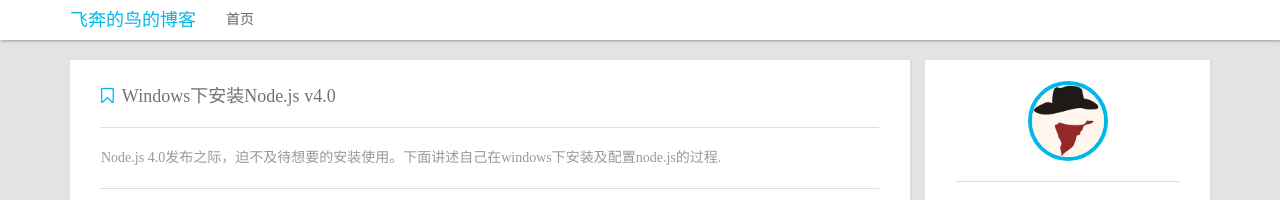
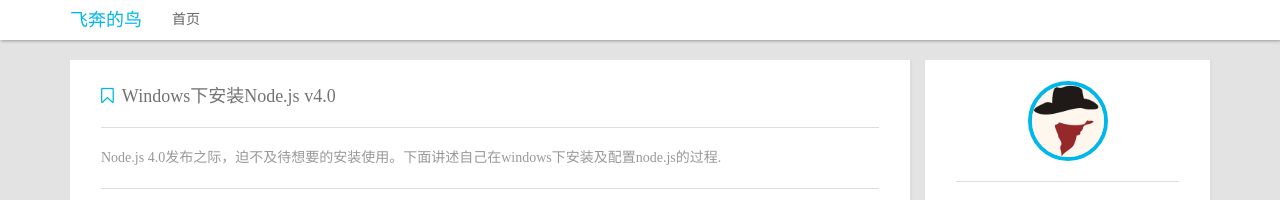
Before and after one commit to pzhang1234/flyc, a Jekyll site: the page built from index.html, in a window 1280 px wide. Shown: the top 200 px of the page. Built offline with Jekyll 4.4.1, drawn with Linux system fonts in a browser that asks for light colours; nearby versions of some CDN libraries; the list of posts is cut into pages by our own code; comment, search, counter and statistics services are not loaded.

Commit message:
Update navbar.html

```diff
--- a/_includes/navbar.html
+++ b/_includes/navbar.html
@@ -5,7 +5,7 @@
                     data-target="#pithy-navbar" aria-expanded="false">
                 <i class="fa fa-bars"></i>
             </button>
-            <a class="navbar-brand" href="{{site.baseurl}}/">飞奔的鸟的博客</a>
+            <a class="navbar-brand" href="{{site.baseurl}}/">飞奔的鸟</a>
         </div>
 
         <div class="collapse navbar-collapse" id="pithy-navbar">
```
